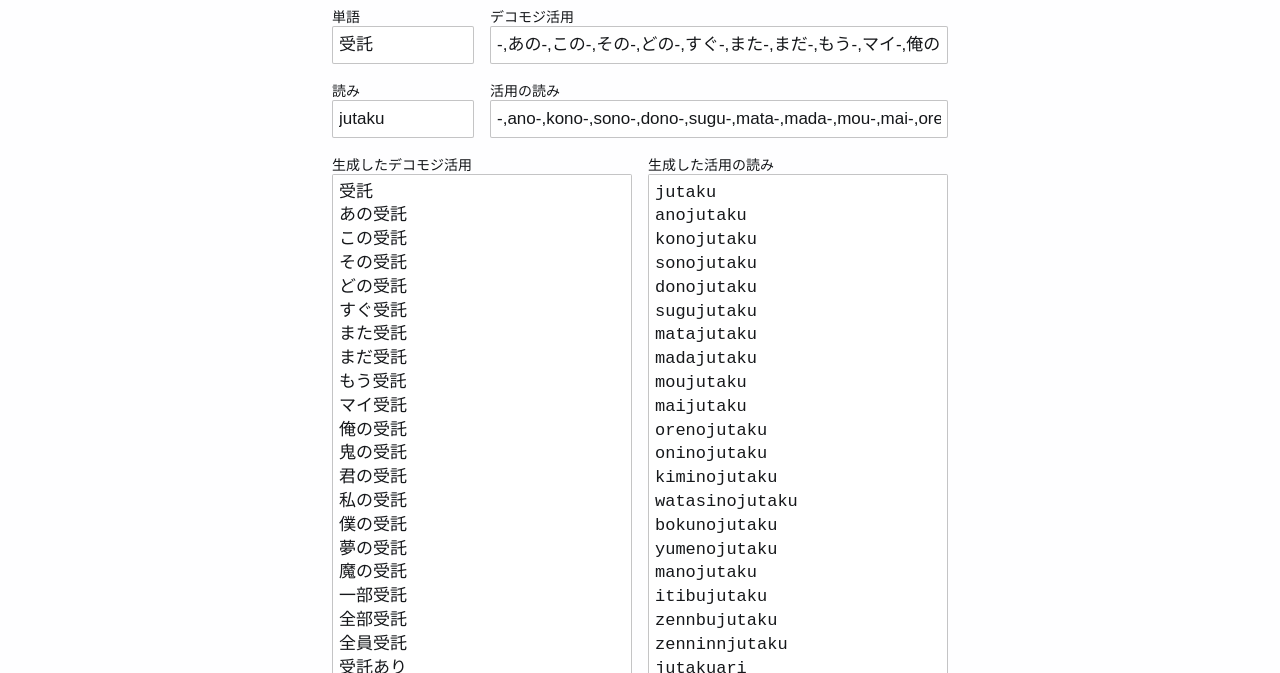
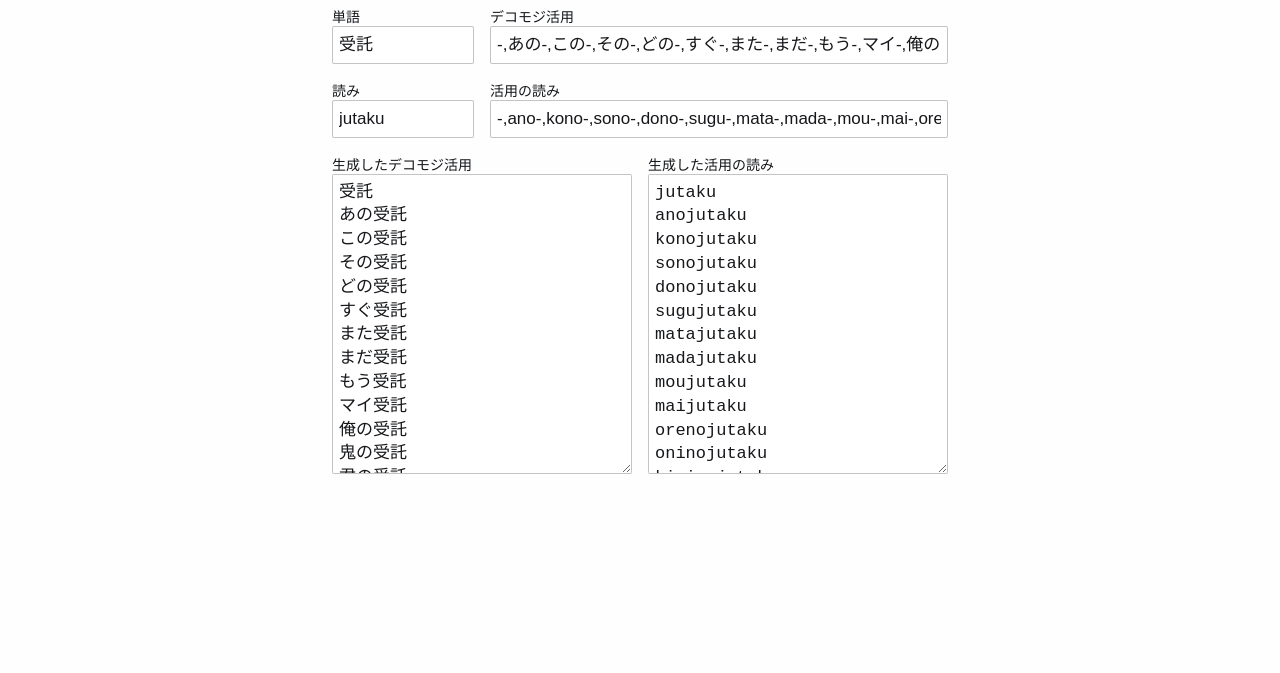
Before and after one commit to decomoji/conjugator, a website built with Parcel: page src/index.pug in a window 1280 px wide. Shown: the part 76-749 px from the top of the page. Built offline with nearby package versions, Linux system fonts and the light colour scheme.

Commit message:
fix(css): 生成した文字列を収める要素の高さを修正した

```diff
--- a/src/style/index.css
+++ b/src/style/index.css
@@ -313,7 +313,7 @@ a.-invert:active {
 
 .Input.-textarea {
   max-width: 18.75rem;
-  min-height: 52.0625rem;
+  min-height: 300px;
   resize: vertical;
 }
 
```
